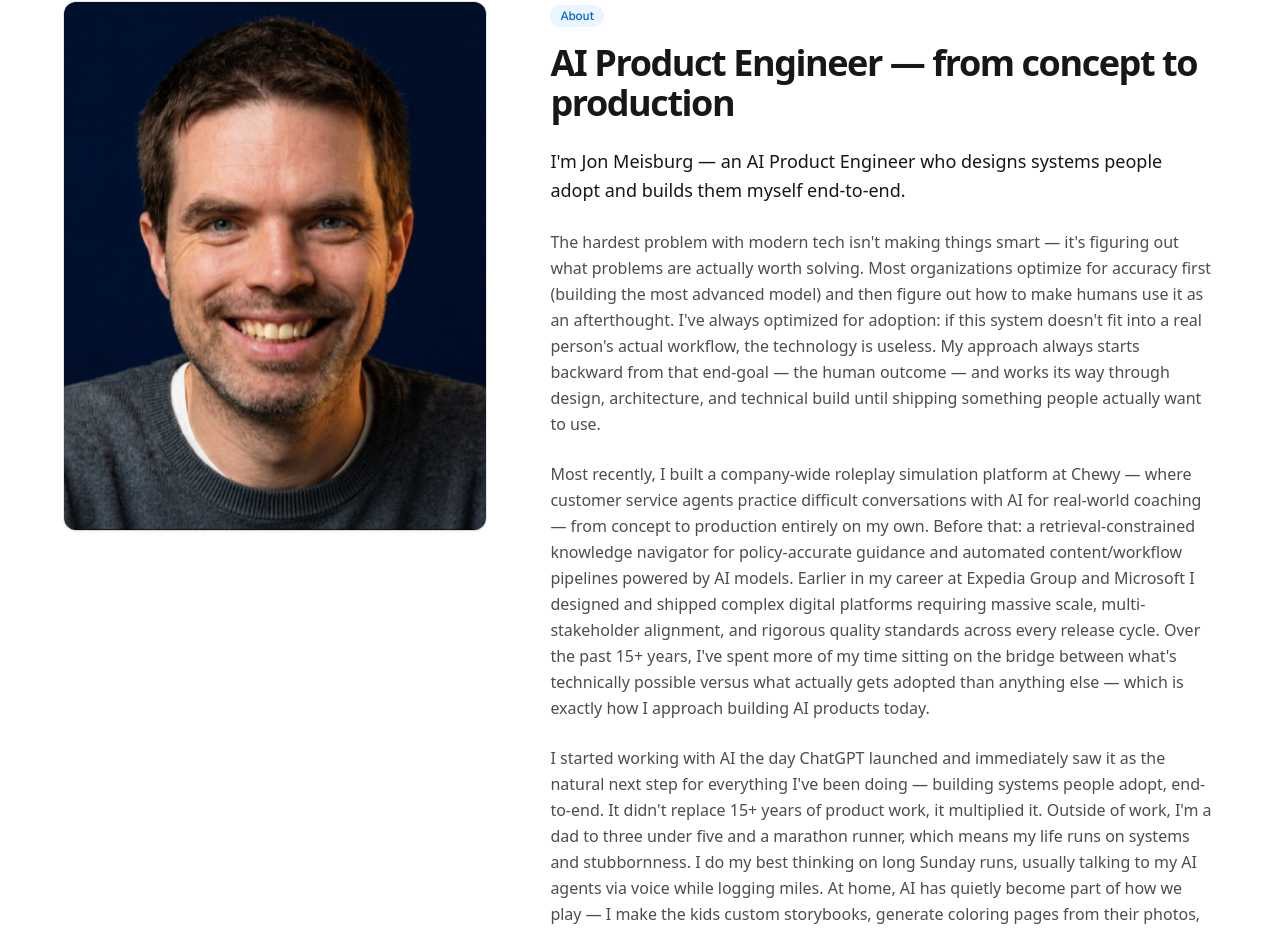
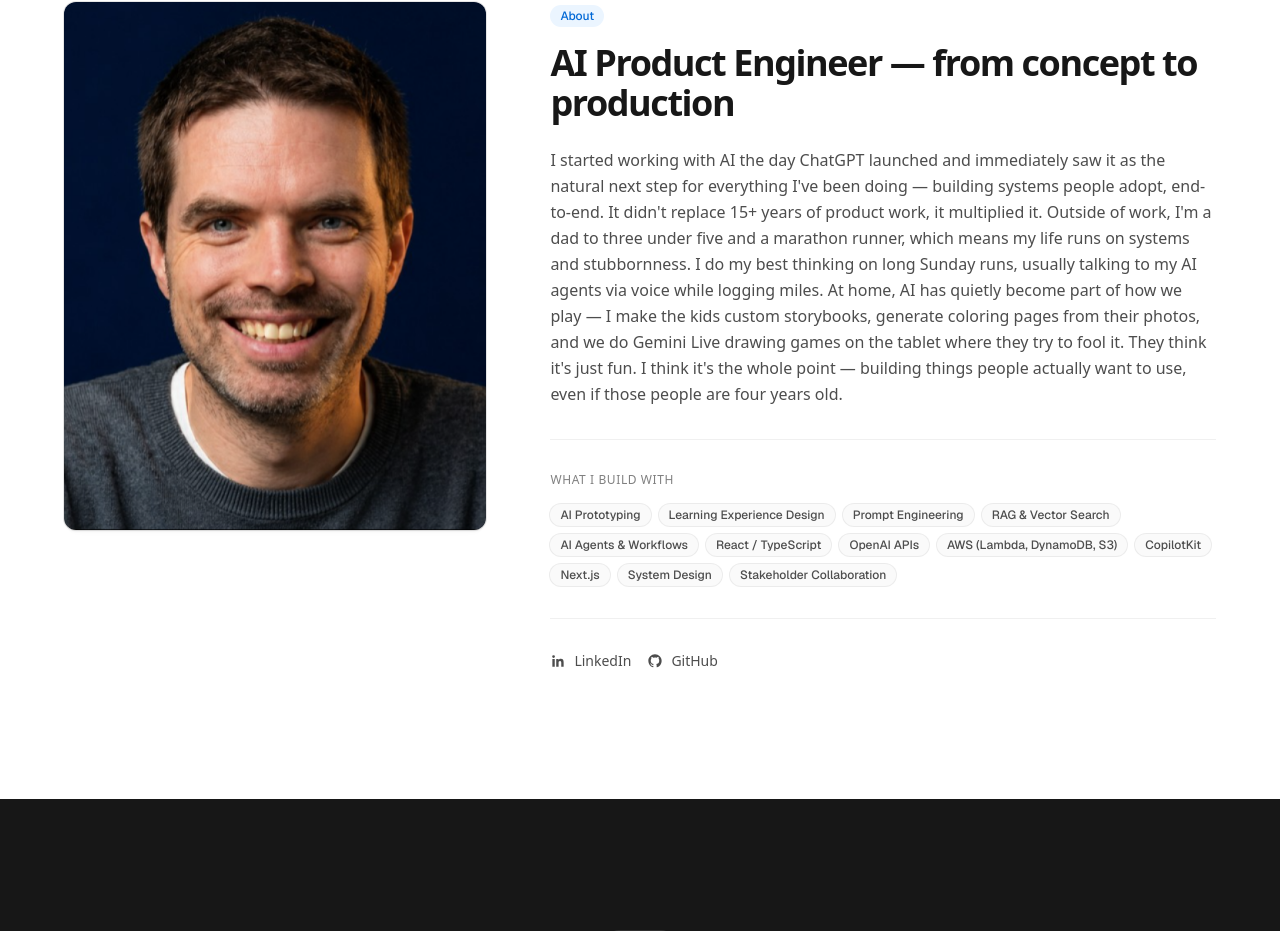
Before and after one commit to jonmeisburg/portfolio, a Next.js app: page / in a window 1280 px wide. Shown: the part 2124-3055 px from the top of the page. Built offline with nearby package versions, Linux system fonts and the light colour scheme.

Commit message:
Remove separate sections from About, keep single consolidated paragraph

```diff
--- a/src/components/About.tsx
+++ b/src/components/About.tsx
@@ -28,36 +28,6 @@ export default function About() {
               AI Product Engineer — from concept to production
             </h2>
 
-            {/* 1. Opening Anchor */}
-            <p className="text-lg text-[#171717] font-medium leading-relaxed mb-6">
-              I&apos;m Jon Meisburg — an AI Product Engineer who designs systems
-              people adopt and builds them myself end-to-end.
-            </p>
-
-            {/* 2. Core Philosophy */}
-            <div className="space-y-4 text-[#4d4d4d] leading-relaxed mb-6">
-              <p>
-                The hardest problem with modern tech isn&apos;t making things smart
-                — it&apos;s figuring out what problems are actually worth solving.
-                Most organizations optimize for accuracy first (building the most
-                advanced model) and then figure out how to make humans use it as an
-                afterthought. I&apos;ve always optimized for adoption: if this system
-                doesn&apos;t fit into a real person&apos;s actual workflow, the
-                technology is useless. My approach always starts backward from that
-                end-goal — the human outcome — and works its way through design,
-                architecture, and technical build until shipping something people
-                actually want to use.
-              </p>
-            </div>
-
-            {/* 3. Supporting Evidence */}
-            <div className="space-y-4 text-[#4d4d4d] leading-relaxed mb-6">
-              <p>
-                Most recently, I built a company-wide roleplay simulation platform at Chewy — where customer service agents practice difficult conversations with AI for real-world coaching — from concept to production entirely on my own. Before that: a retrieval-constrained knowledge navigator for policy-accurate guidance and automated content/workflow pipelines powered by AI models. Earlier in my career at Expedia Group and Microsoft I designed and shipped complex digital platforms requiring massive scale, multi-stakeholder alignment, and rigorous quality standards across every release cycle. Over the past 15+ years, I&apos;ve spent more of my time sitting on the bridge between what&apos;s technically possible versus what actually gets adopted than anything else — which is exactly how I approach building AI products today.
-              </p>
-            </div>
-
-            {/* 4. Personal Dimension */}
             <p className="text-[#4d4d4d] leading-relaxed mb-6">
               I started working with AI the day ChatGPT launched and immediately saw
               it as the natural next step for everything I&apos;ve been doing — building
```
